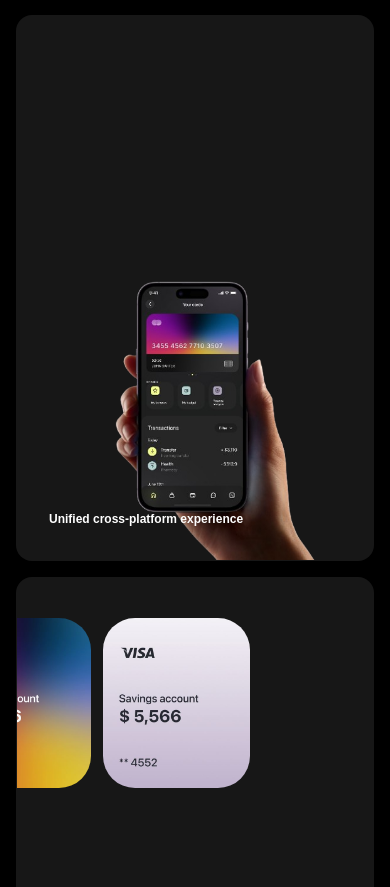
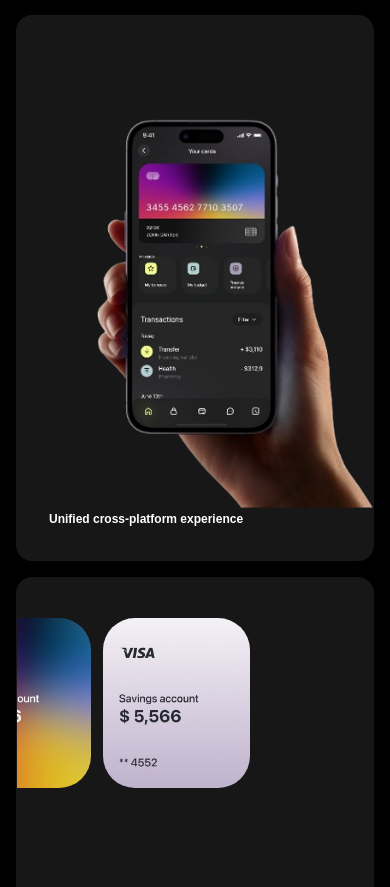
Before and after one commit to jawadnaseerofficial/Confetti-React-Next-Js, a Next.js app: page / in a window 390 px wide. Shown: the part 5837-6724 px from the top of the page. Built offline with nearby package versions, Linux system fonts and the light colour scheme.

Commit message:
grid responsivenessss

```diff
--- a/src/components/Grid.jsx
+++ b/src/components/Grid.jsx
@@ -30,7 +30,7 @@ function Grid() {
         <img
           src="images/grid/image3.png"
           alt="gridimage1"
-          className="ml-[3rem] mt-[7rem] object-cover scale-110 absolute bottom-2 max-w-[calc(100%-4rem)] xl:max-w-none"
+          className="ml-[4rem]  top-[9rem] sm:ml-[3rem] md:ml-[3rem] lg:ml-[3rem] xl:ml-[3rem] sm:top-[18rem] md:top-[14rem] lg:top-[14rem] xl:top-[2rem] object-cover lg:scale-120 xl:scale-120 md:scale-140 sm:scale-120 scale-150 absolute bottom-2 max-w-[calc(100%-4rem)] "
         />
         <p className="absolute bottom-[2rem] ml-[2rem] text-[12px] font-semibold">
           Unified cross-platform experience
```
